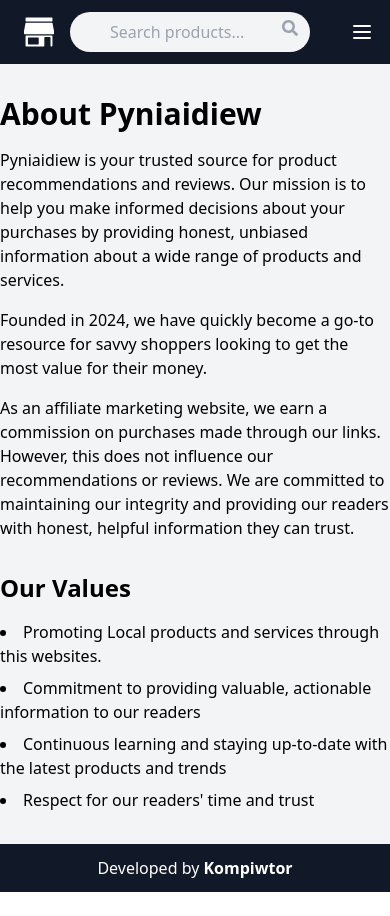
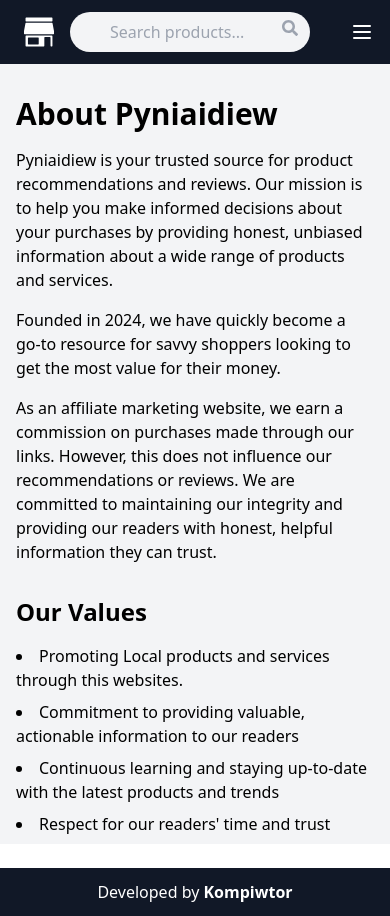
Before and after one commit to ambiknds/pyniaidiew, a React (Vite) app: page /about in a window 390 px wide. Before the commit the page ends 892 px from the top, so only its background shows below. Built offline with nearby package versions, Linux system fonts and the light colour scheme.

Commit message:
update header, add about, contact

```diff
--- a/src/pages/About.jsx
+++ b/src/pages/About.jsx
@@ -1,6 +1,6 @@
 function About() {
     return (
-      <div className="max-w-2xl mx-auto my-8">
+      <div className="max-w-2xl mx-4 md:mx-auto my-8">
         <h1 className="text-3xl font-bold mb-4">About Pyniaidiew</h1>
         <p className="mb-4">
           Pyniaidiew is your trusted source for product recommendations and reviews. Our mission is to help you make informed decisions about your purchases by providing honest, unbiased information about a wide range of products and services.
--- a/src/pages/Contact.jsx
+++ b/src/pages/Contact.jsx
@@ -1,6 +1,6 @@
 function Contact() {
     return (
-      <div className="max-w-2xl mx-auto my-4">
+      <div className="max-w-2xl mx-4 md:mx-auto my-4">
         <h1 className="text-3xl text-center font-bold mb-4">Contact Us</h1>
         <p className="mb-4">
           We'd love to hear from you! Whether you have a question about a product, want to suggest a review, or just want to say hello, feel free to reach out to us using the form below.
```
